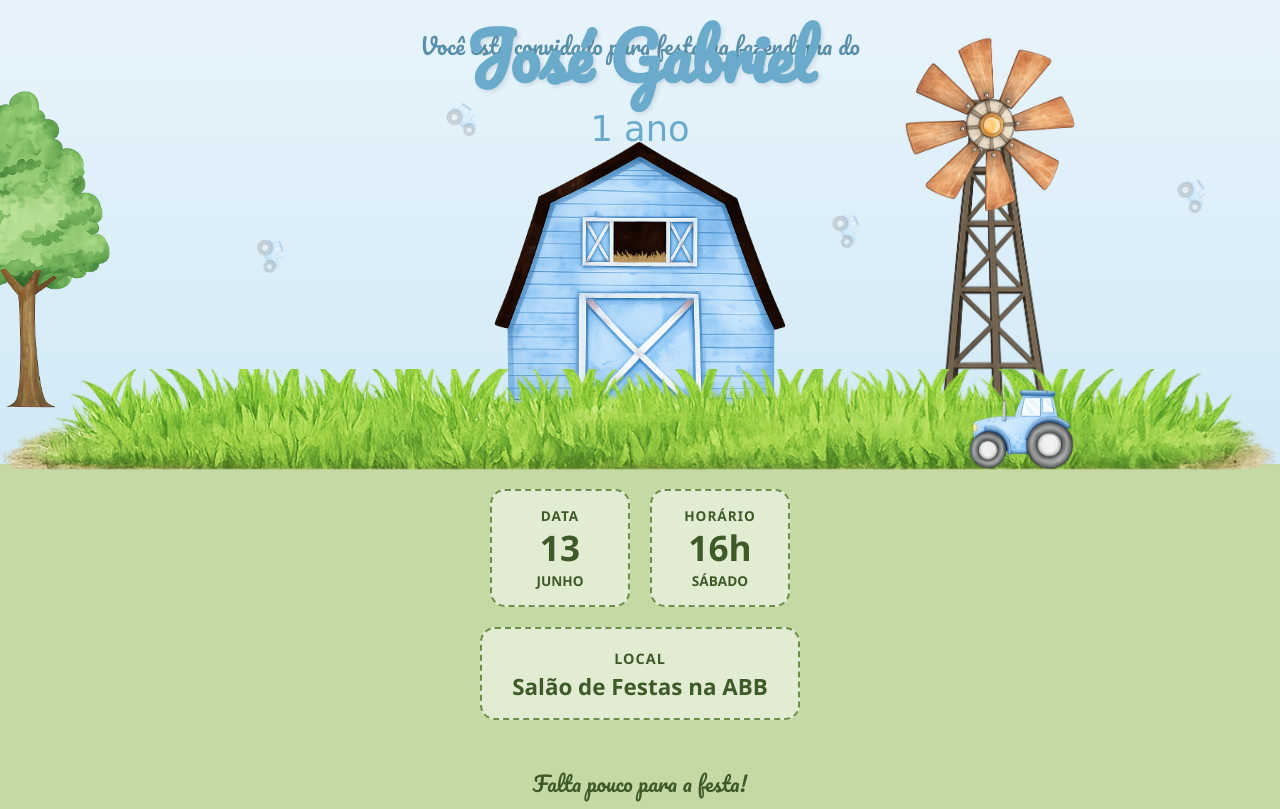
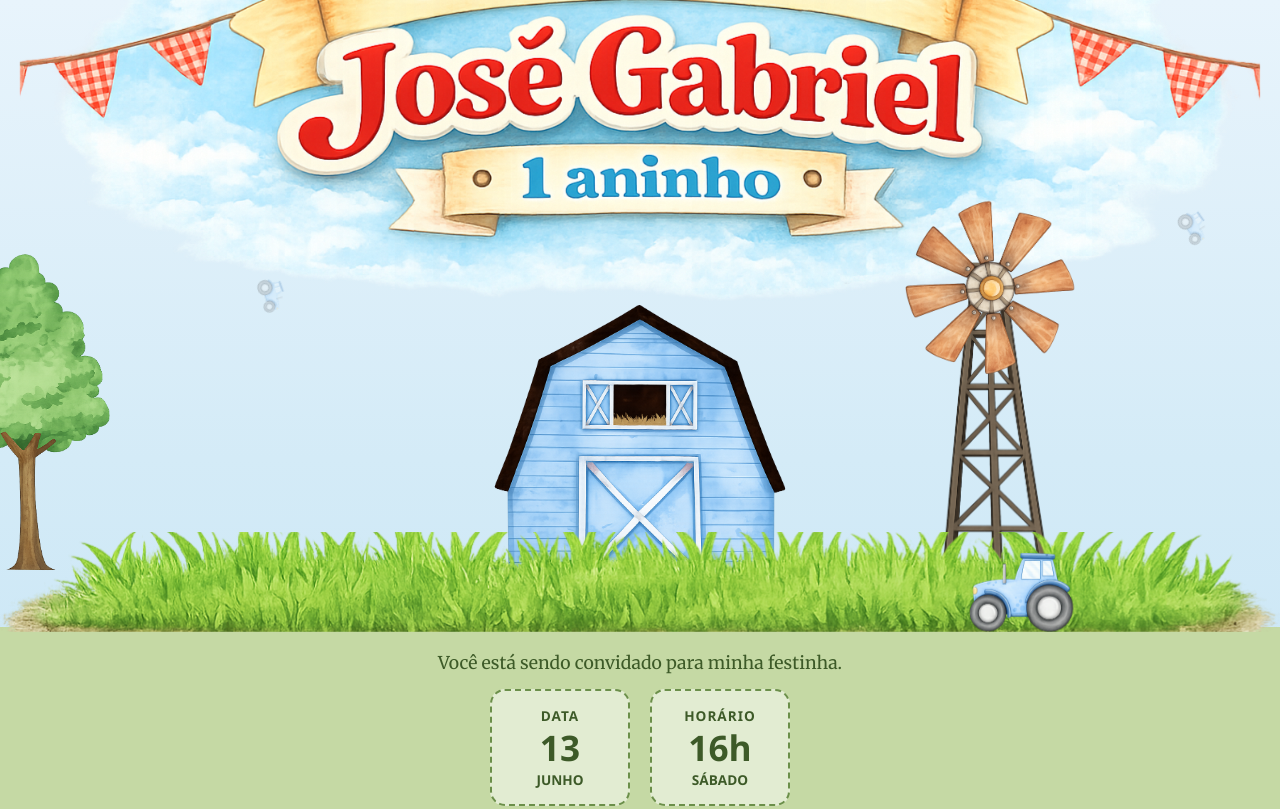
Before and after one commit to convitesweb/fazendinhaazul, a plain HTML site: page index.html in a window 1280 px wide. Shown: the top 809 px of the page. Drawn offline with Linux system fonts and the light colour scheme.

Commit message:
header e p

```diff
--- a/index.html
+++ b/index.html
@@ -7,7 +7,11 @@
     <title>Convite - José Gabriel 1 Ano</title>
     <link rel="preconnect" href="https://fonts.googleapis.com">
     <link rel="preconnect" href="https://fonts.gstatic.com" crossorigin>
-    <link href="https://fonts.googleapis.com/css2?family=Pacifico&display=swap" rel="stylesheet">
+    <link href="https://fonts.googleapis.com/css2?family=Pacifico&family=Great+Vibes&display=swap" rel="stylesheet">
+    <link href="https://fonts.googleapis.com/css2?family=Baloo+2:wght@700;800&family=Pacifico&display=swap"
+        rel="stylesheet">
+    <link href="https://fonts.googleapis.com/css2?family=Merriweather:wght@400;700&display=swap" rel="stylesheet">
+
     <style>
         * {
             margin: 0;
@@ -53,20 +57,60 @@
             animation-fill-mode: backwards;
         }
 
-        .trator-caindo:nth-child(1) { left: 5%; animation-duration: 12s; animation-delay: 0s; }
-        .trator-caindo:nth-child(2) { left: 20%; animation-duration: 15s; animation-delay: 2s; }
-        .trator-caindo:nth-child(3) { left: 35%; animation-duration: 10s; animation-delay: 4s; }
-        .trator-caindo:nth-child(4) { left: 50%; animation-duration: 14s; animation-delay: 1s; }
-        .trator-caindo:nth-child(5) { left: 65%; animation-duration: 11s; animation-delay: 3s; }
-        .trator-caindo:nth-child(6) { left: 80%; animation-duration: 13s; animation-delay: 5s; }
-        .trator-caindo:nth-child(7) { left: 92%; animation-duration: 16s; animation-delay: 2.5s; }
-        .trator-caindo:nth-child(8) { left: 12%; animation-duration: 9s; animation-delay: 6s; }
+        .trator-caindo:nth-child(1) {
+            left: 5%;
+            animation-duration: 12s;
+            animation-delay: 0s;
+        }
+
+        .trator-caindo:nth-child(2) {
+            left: 20%;
+            animation-duration: 15s;
+            animation-delay: 2s;
+        }
+
+        .trator-caindo:nth-child(3) {
+            left: 35%;
+            animation-duration: 10s;
+            animation-delay: 4s;
+        }
+
+        .trator-caindo:nth-child(4) {
+            left: 50%;
+            animation-duration: 14s;
+            animation-delay: 1s;
+        }
+
+        .trator-caindo:nth-child(5) {
+            left: 65%;
+            animation-duration: 11s;
+            animation-delay: 3s;
+        }
+
+        .trator-caindo:nth-child(6) {
+            left: 80%;
+            animation-duration: 13s;
+            animation-delay: 5s;
+        }
+
+        .trator-caindo:nth-child(7) {
+            left: 92%;
+            animation-duration: 16s;
+            animation-delay: 2.5s;
+        }
+
+        .trator-caindo:nth-child(8) {
+            left: 12%;
+            animation-duration: 9s;
+            animation-delay: 6s;
+        }
 
         @keyframes cairTrator {
             0% {
                 top: -30px;
                 transform: rotate(0deg);
             }
+
             100% {
                 top: 100%;
                 transform: rotate(360deg);
@@ -94,22 +138,13 @@
             z-index: 1;
         }
 
-        .nome {
-            font-family: "Pacifico", cursive;
-            font-size: 4rem;
-            color: #6aabcc;
-            text-shadow: 2px 2px 4px rgba(0, 0, 0, 0.1);
-            line-height: 1;
-            margin-top: -5%;
+        .header-img {
+            margin-top: -15%;
+            max-width: 100%;
+            height: auto;
+            display: inline-block;
         }
 
-        .idade {
-            font-family: 'Dancing Script', cursive;
-            font-size: 2.2rem;
-            color: #6aabcc;
-            margin-top: -5px;
-            margin-top: 20px;
-        }
 
         .fazenda-scene {
             position: relative;
@@ -162,6 +197,7 @@
             from {
                 transform: translateX(-50%) rotate(0deg);
             }
+
             to {
                 transform: translateX(-50%) rotate(360deg);
             }
@@ -190,18 +226,22 @@
                 left: -100px;
                 transform: scaleX(1);
             }
+
             45% {
                 left: calc(100% + 100px);
                 transform: scaleX(1);
             }
+
             50% {
                 left: calc(100% + 100px);
                 transform: scaleX(-1);
             }
+
             95% {
                 left: -100px;
                 transform: scaleX(-1);
             }
+
             100% {
                 left: -100px;
                 transform: scaleX(1);
@@ -213,6 +253,14 @@
             padding: 25px 20px;
             margin-top: -5px;
             z-index: 0;
+        }
+
+        .info-section p {
+            text-align: center;
+            font-family: 'Merriweather', serif;
+            font-size: 1.1rem;
+            color: #3d5a28;
+            margin-bottom: 15px;
         }
 
         .info-row {
@@ -406,9 +454,12 @@
         }
 
         @keyframes balancar {
-            0%, 100% {
+
+            0%,
+            100% {
                 transform: translateX(-50%) rotate(-3deg);
             }
+
             50% {
                 transform: translateX(-50%) rotate(3deg);
             }
@@ -424,9 +475,12 @@
         }
 
         @keyframes pular {
-            0%, 100% {
+
+            0%,
+            100% {
                 transform: translateY(0);
             }
+
             50% {
                 transform: translateY(-8px);
             }
@@ -442,15 +496,20 @@
         }
 
         @keyframes pularLado {
-            0%, 100% {
+
+            0%,
+            100% {
                 transform: translateX(0) translateY(0);
             }
+
             25% {
                 transform: translateX(15px) translateY(-6px);
             }
+
             50% {
                 transform: translateX(30px) translateY(0);
             }
+
             75% {
                 transform: translateX(15px) translateY(-6px);
             }
@@ -466,29 +525,26 @@
         }
 
         @keyframes pularLadoOposto {
-            0%, 100% {
+
+            0%,
+            100% {
                 transform: translateX(0) translateY(0);
             }
+
             25% {
                 transform: translateX(-15px) translateY(-6px);
             }
+
             50% {
                 transform: translateX(-30px) translateY(0);
             }
+
             75% {
                 transform: translateX(-15px) translateY(-6px);
             }
         }
 
         @media (max-width: 480px) {
-            .nome {
-                font-size: 3rem;
-            }
-
-            .idade {
-                font-size: 1.8rem;
-            }
-
             .header p {
                 font-size: 1.2rem;
             }
@@ -532,14 +588,13 @@
             <img src="imagens/Trator.png" alt="" class="trator-caindo">
         </div>
         <div class="header">
-            <p>
+            <!-- <p>
                 Você está convidado para festa na fazendinha do
-            </p>
+            </p> -->
         </div>
 
         <div class="nome-section">
-            <h1 class="nome">José Gabriel</h1>
-            <p class="idade">1 ano</p>
+            <img src="imagens/header.png" alt="Nome e idade do aniversariante" class="header-img">
         </div>
 
         <div class="fazenda-scene">
@@ -554,6 +609,9 @@
         </div>
 
         <div class="info-section">
+            <p>
+                Você está sendo convidado para minha festinha.
+            </p>
             <div class="info-row">
                 <div class="info-box">
                     <span class="label">Data</span>
@@ -595,7 +653,8 @@
         </div>
 
         <div class="botoes">
-            <a href="https://wa.me/5582993715533?text=Obrigado%20pelo%20convite%2C%20pode%20contar%20com%20a%20minha%20presen%C3%A7a%20para%20a%20festinha%20do%20Jo%C3%A3o%20Gabriel" target="_blank" class="btn btn-confirmar">Confirmar</a>
+            <a href="https://wa.me/5582993715533?text=Obrigado%20pelo%20convite%2C%20pode%20contar%20com%20a%20minha%20presen%C3%A7a%20para%20a%20festinha%20do%20Jo%C3%A3o%20Gabriel"
+                target="_blank" class="btn btn-confirmar">Confirmar</a>
             <a href="avisos.html" class="btn btn-avisos">Avisos</a>
         </div>
 
@@ -645,7 +704,7 @@
         const musica = document.getElementById('musicaFundo');
 
         function tocarMusica() {
-            musica.play().catch(() => {});
+            musica.play().catch(() => { });
         }
 
         // Tenta tocar imediatamente
```
Also changed, not shown: imagens/header.png (added).
